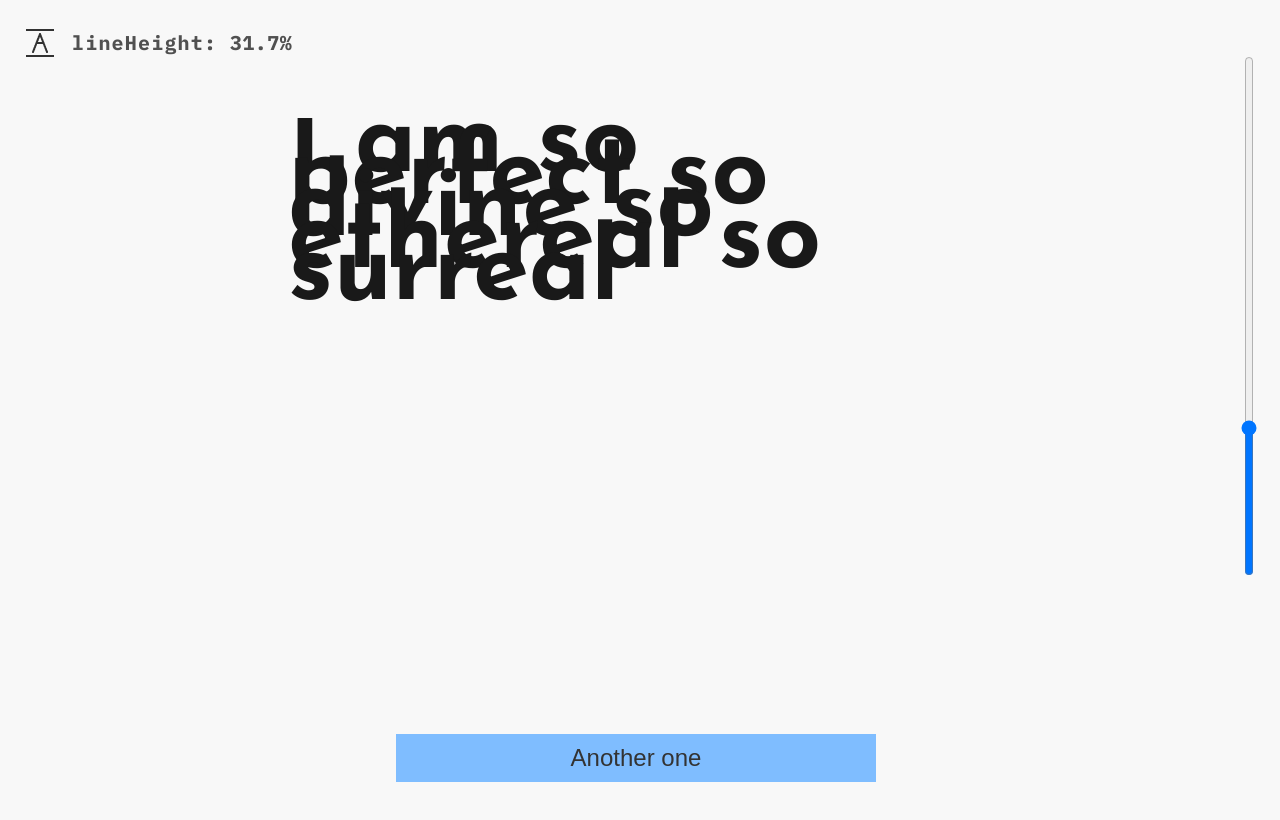
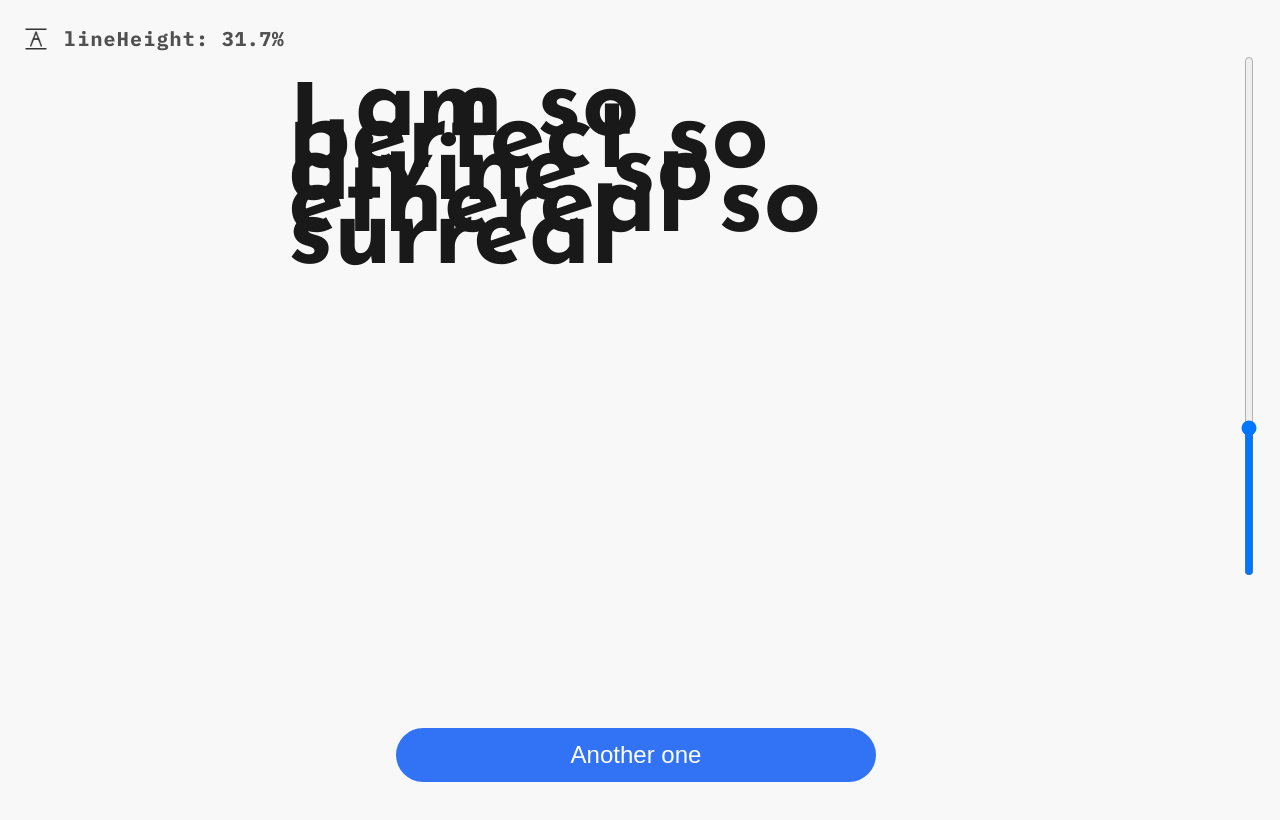
Before and after one commit to trumf/lineheight, a React (Create React App) app: page / in a window 1280 px wide. Shown: the top 820 px of the page. Built offline with nearby package versions, Linux system fonts and the light colour scheme; a web font is replaced by a local one.

Commit message:
logo height and next button appearence

```diff
--- a/src/App.css
+++ b/src/App.css
@@ -1,7 +1,7 @@
 .App {
   display: flex;
 
-  padding: 16px 24px;
+  padding: 12px 24px;
   padding-right: 32px;
   flex-direction: column;
   align-items: center;
@@ -51,7 +51,7 @@
   max-width: 680px;
 
   height: 100%;
-  padding-top: 32px;
+
   padding-right: 16px;
 }
 
@@ -111,12 +111,13 @@ input[type="range"][orient="vertical"] {
 }
 
 .styledButton {
-  background-color: rgb(127, 189, 255);
-  color: #333;
+  background-color: rgba(50, 115, 246, 1);
+  color: #fff;
   width: 100%;
-  height: 48px;
+  height: 54px;
   margin: 10px 20px;
   border: none;
+  border-radius: 40px;
   cursor: pointer;
   transition: background-color 0.3s, color 0.3s;
   max-width: 480px;
@@ -125,11 +126,18 @@ input[type="range"][orient="vertical"] {
 
 /* Hover state styles */
 .styledButton:hover {
-  background-color: lightblue;
-  color: #fff;
+  background-color: rgba(137, 175, 253, 1);
 }
 
 /* Pressed (Active) state styles */
 .styledButton:active {
-  background-color: rgb(52, 95, 127);
+  background-color: rgba(50, 115, 246, 1);
+  stroke: #191919;
+  stroke-width: 2px;
 }
+
+.styledButton:focus {
+  background-color: rgba(50, 115, 246, 1);
+  stroke: #191919;
+  stroke-width: 10px;
+}
--- a/src/App.js
+++ b/src/App.js
@@ -36,7 +36,11 @@ const TopTitle = ({ randomSize, sliderValue }) => {
 
   return (
     <div className="header">
-      <img src={process.env.PUBLIC_URL + "/lineheightlogo.png"} alt="logo" />
+      <img
+        src={process.env.PUBLIC_URL + "/lineheightlogo.png"}
+        alt="logo"
+        style={{ width: "24px", height: "24px" }}
+      />
       <h1>
         lineHeight:<span> {heightRatio}%</span>
       </h1>
--- a/src/ExampleTexts.js
+++ b/src/ExampleTexts.js
@@ -27,7 +27,6 @@ export const mediumTexts = [
 ];
 export const longTexts = [
   "Everyone is entitled to all the rights and freedoms set forth in this Declaration, without distinction of any kind, such as race, colour, sex, language, religion, political or other opinion, national or social origin, property, birth or other status. Furthermore, no distinction shall be made on the basis of the political, jurisdictional or international status of the country or territory to which a person belongs, whether it be independent, trust, non-self-governing or under any other limitation of sovereignty.",
-
   "Everyone has the right to freedom of opinion and expression; this right includes freedom to hold opinions without interference and to seek, receive and impart information and ideas through any media and regardless of frontiers.",
   "The will of the people shall be the basis of the authority of government; this will shall be expressed in periodic and genuine elections which shall be by universal and equal suffrage and shall be held by secret vote or by equivalent free voting procedures.",
   "Education shall be directed to the full development of the human personality and to the strengthening of respect for human rights and fundamental freedoms. It shall promote understanding, tolerance and friendship among all nations, racial or religious groups, and shall further the activities of the United Nations for the maintenance of peace.",
```
